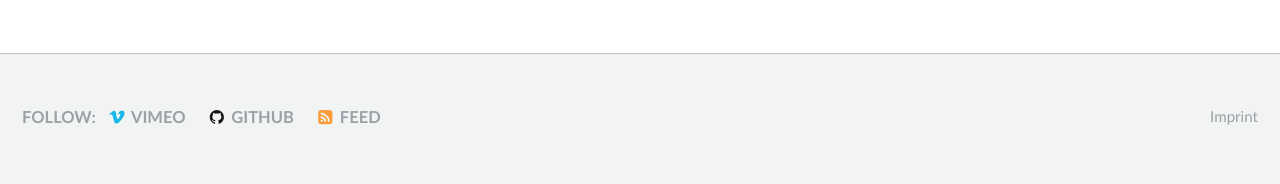
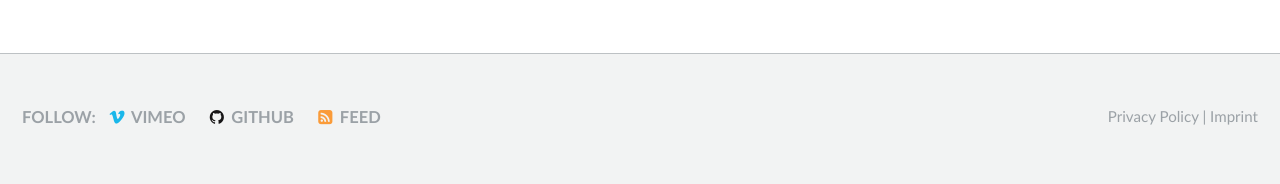
Before and after one commit to foodcoops/foodcoops.github.io, a Jekyll site: the page built from index.html, in a window 1280 px wide. Shown: the part 1212-1396 px from the top of the page. Built offline with Jekyll 4.4.1, drawn with Linux system fonts in a browser that asks for light colours.

Commit message:
Add link to privacy policy to footer

```diff
--- a/_includes/footer.html
+++ b/_includes/footer.html
@@ -22,4 +22,4 @@
   </ul>
 </div>
 
-<div class="page__footer-copyright"><a href="{{ '/imprint' | absolute_url }}" rel="nofollow">Imprint</a></div>
+<div class="page__footer-copyright"><a href="{{ '/tos#privacy-policy' | absolute_url }}" rel="nofollow">Privacy Policy</a> | <a href="{{ '/imprint' | absolute_url }}" rel="nofollow">Imprint</a></div>
```
